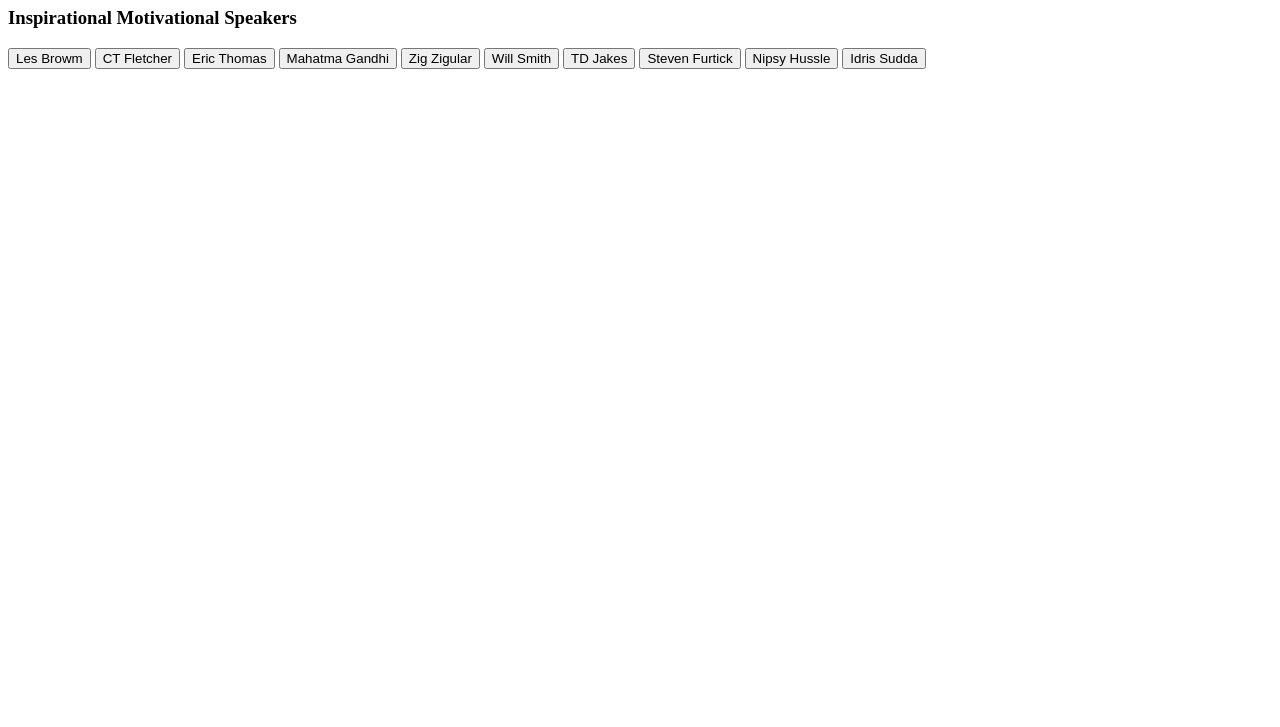
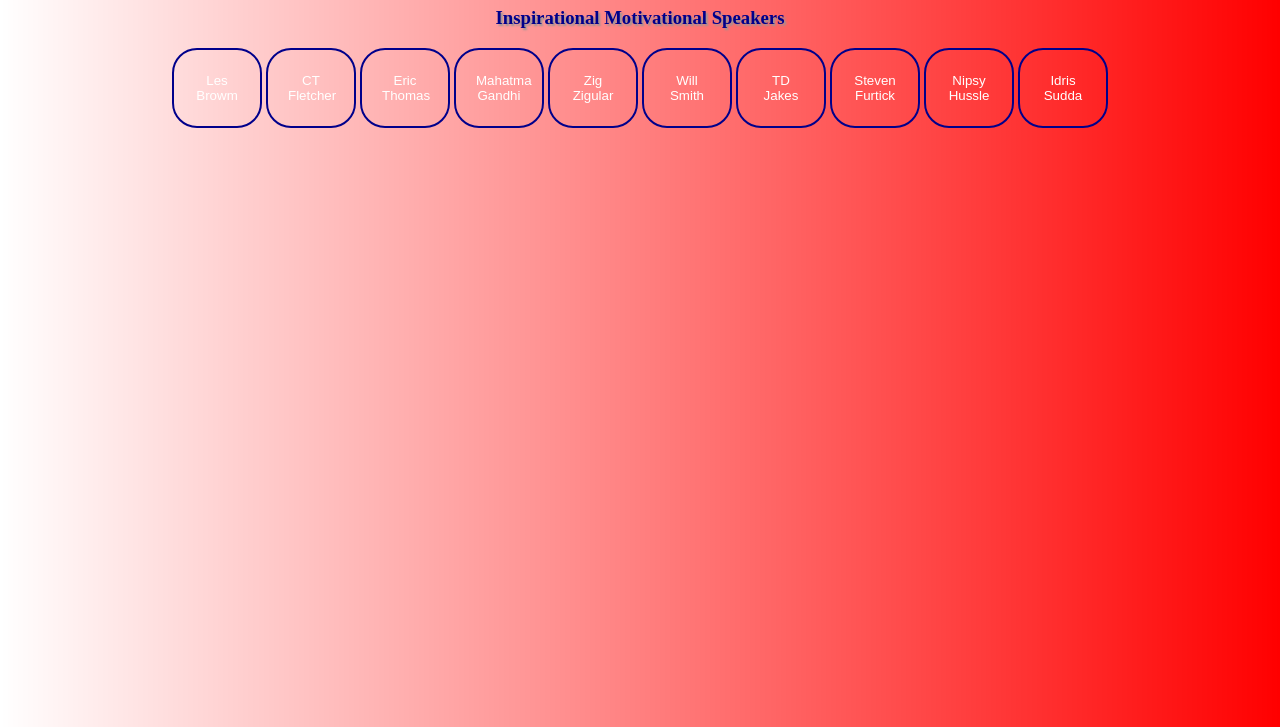
Before and after one commit to moorem1906/Giphy-Project, a plain HTML site: page index.html in a window 1280 px wide. Shown: the part 73-800 px from the top of the page. Drawn offline with nearby package versions, Linux system fonts and the light colour scheme.

Commit message:
Complete Application with Gify

```diff
--- a/asset/css/stylesheet.css
+++ b/asset/css/stylesheet.css
@@ -0,0 +1,18 @@
+body{
+    text-align: center;
+    background-image: linear-gradient(to right, rgba(255,0,0,0), rgba(255,0,0,1));
+    color: #00008b;
+    text-shadow: 2px 2px 2px rgba(150, 150, 150, 1);
+
+    }
+button{
+    border-radius: 25px;
+    border: 2px solid #00008b;
+    padding: 20px;
+    width: 90px;
+    height: 80px;
+    color: #ffffff;
+    background-color: transparent;
+    box-shadow: #00008b;
+
+}
--- a/assets/css/stylesheet.css
+++ b/assets/css/stylesheet.css
@@ -0,0 +1,7 @@
+body{
+text-align: center;
+}
+
+#grad {
+    background-image: linear-gradient(to right, rgba(255,0,0,0), rgba(255,0,0,1));
+  }
--- a/assets/javascript/app.js
+++ b/assets/javascript/app.js
@@ -1,5 +1,5 @@
 var topics = [ "Les Brown", "CT Fletcher", "Eric Thomas", "Mahatma Gandhi", "Zig Zigular", "Will Smith", "TD Jakes", "Steven Furtick",
-"Nipsy Hussle", "Idris Sudda" ]
+"Nipsy Hussle", "Idris Elba" ]
 
 $("button").on("click", function(){
     //In this case, the "this" keyword refers to the button that was clicked
@@ -7,7 +7,7 @@ var person = $(this).attr("data-person");
 
 //Makine a URL to seach for Giphy with the person's name
 var queryURL = "https://api.giphy.com/v1/gifs/search?q=" +
-person + "&api_key=c1e416ff=10";
+person + "&api_key=a77oCOqZMGAeexw7MYiyjLuR7Ac76J2U";
 
 
 //Performing our AJAX GET request
--- a/index.html
+++ b/index.html
@@ -28,14 +28,15 @@
             <button data-person="Idris Sudda" type="button10" onclick="alert('Its Idris Sudda Everyone!')">Idris Sudda</button>
     <div id="gifygifs">
     </div>
-
+   <div id="grad">
+    </div>
 
 
 
   </script>
 
-            <script src="https://ajax.googleapis.com/ajax/libs/jquery/2.1.3/jquery.min.js"></script>
-            <script type="text/javascript" src="assets/javascript/app.js"></script>
+            <script src="https://ajax.googleapis.com/ajax/libs/jquery/3.2.1/jquery.min.js"></script>
+            <script type="text/javascript" src="assets\javascript\app.js"></script>
 </body>
 
 </html>
```
